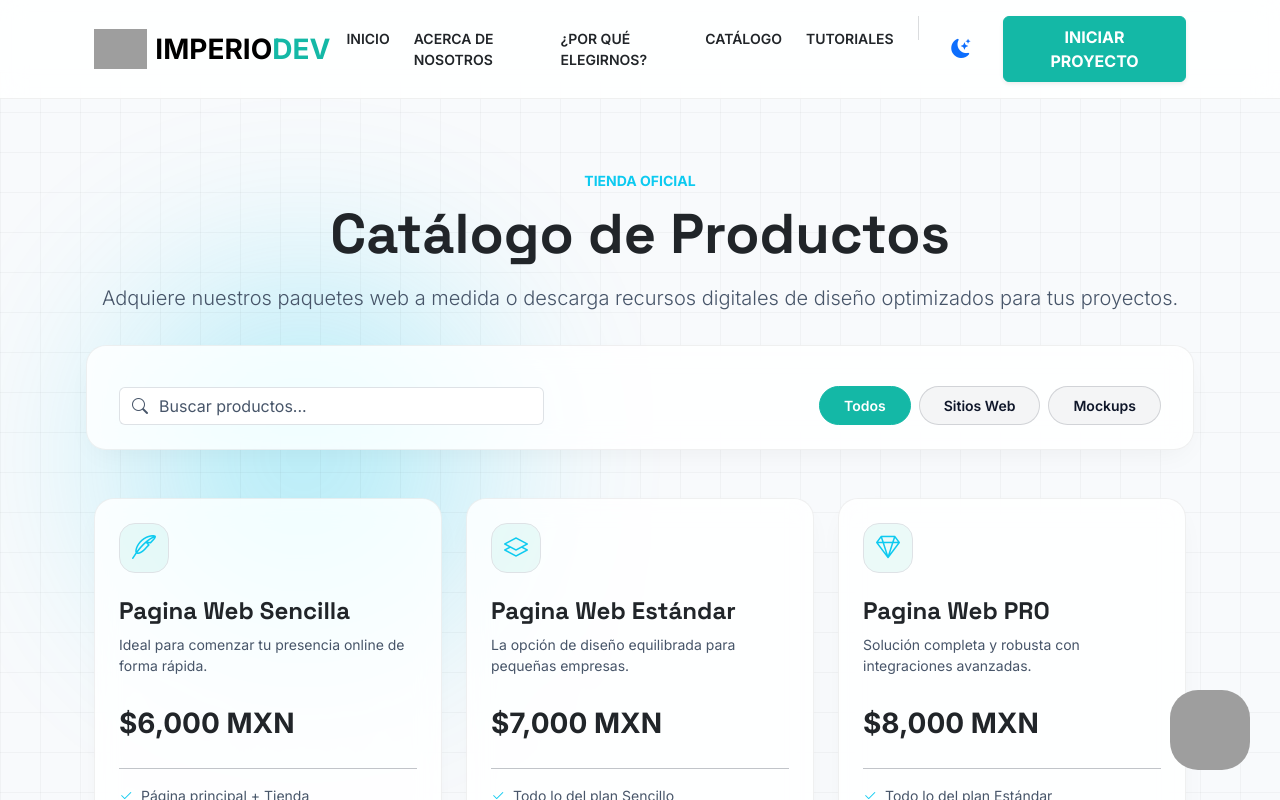
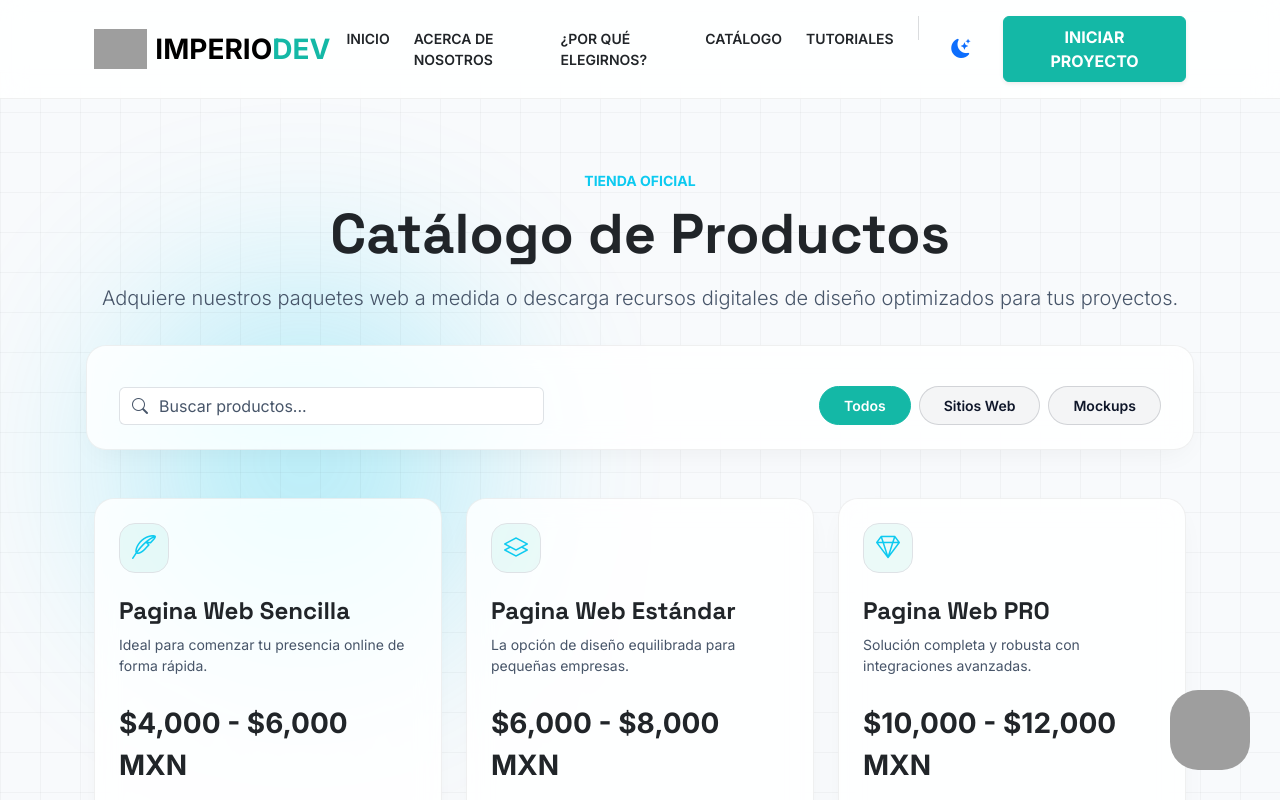
Before and after one commit to Janosos/ID-update, a Next.js app: page /catalogo in a window 1280 px wide. Shown: the top 800 px of the page. Built offline with nearby package versions, Linux system fonts and the light colour scheme; grey boxes are pictures that could not be loaded.

Commit message:
feat: fixed prices in index anda catalog for webpages

```diff
--- a/app/catalogo/page.tsx
+++ b/app/catalogo/page.tsx
@@ -21,7 +21,7 @@ export default function CatalogPage() {
     {
       id: "web-sencilla",
       title: "Pagina Web Sencilla",
-      price: "$6,000 MXN",
+      price: "$4,000 - $6,000 MXN",
       category: "web",
       description: "Ideal para comenzar tu presencia online de forma rápida.",
       icon: "bi-feather",
@@ -36,7 +36,7 @@ export default function CatalogPage() {
     {
       id: "web-estandar",
       title: "Pagina Web Estándar",
-      price: "$7,000 MXN",
+      price: "$6,000 - $8,000 MXN",
       category: "web",
       description: "La opción de diseño equilibrada para pequeñas empresas.",
       icon: "bi-layers",
@@ -51,7 +51,7 @@ export default function CatalogPage() {
     {
       id: "web-pro",
       title: "Pagina Web PRO",
-      price: "$8,000 MXN",
+      price: "$10,000 - $12,000 MXN",
       category: "web",
       description: "Solución completa y robusta con integraciones avanzadas.",
       icon: "bi-gem",
```
